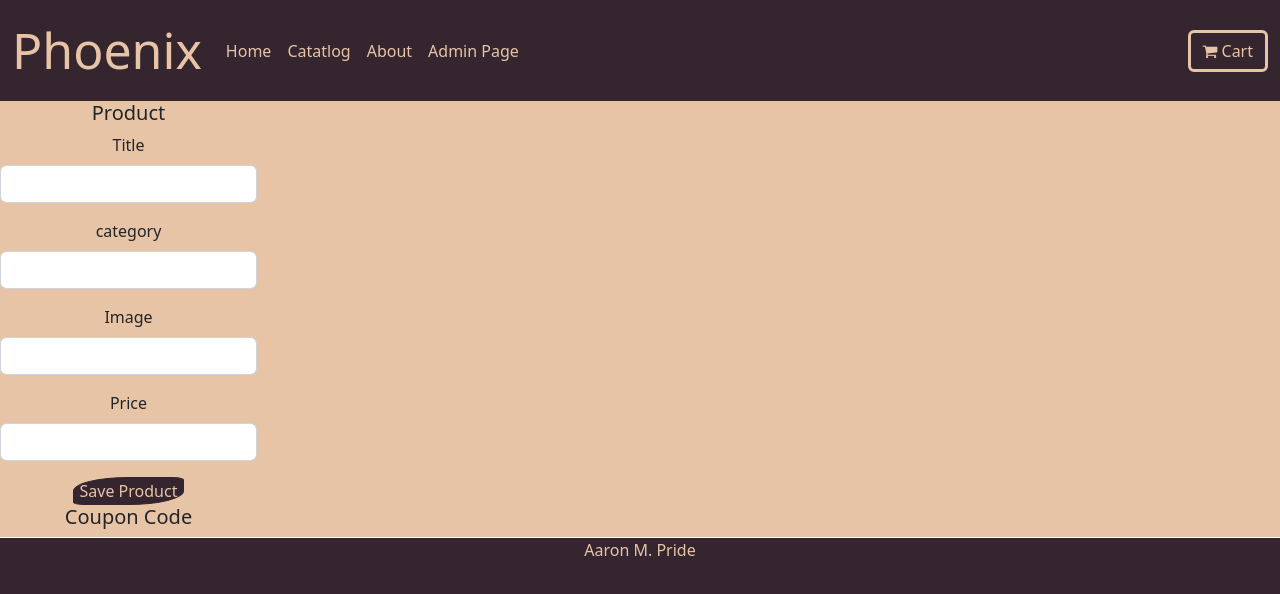
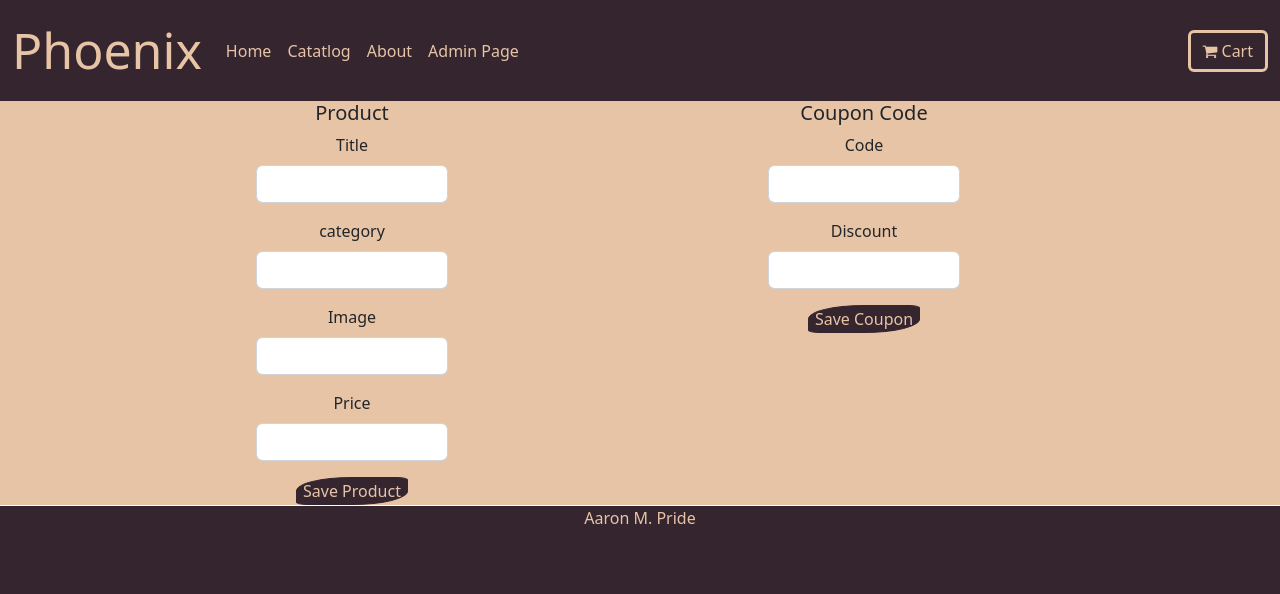
Before and after one commit to aparriodne/reactstore-107, a React (Create React App) app: page /admin in a window 1280 px wide. Shown: the top 594 px of the page. Built offline with nearby package versions, Linux system fonts and the light colour scheme.

Commit message:
add cart function

```diff
--- a/src/App.js
+++ b/src/App.js
@@ -6,6 +6,8 @@ import Home from "./pages/home";
 import About from './pages/about';
 import Cart from './pages/cart';
 import Admin from './pages/admin';
+
+import GlobalProvider from './state/globalProvider';
 
 import 'font-awesome/css/font-awesome.min.css';
 import "bootstrap/dist/css/bootstrap.min.css";
@@ -16,6 +18,7 @@ import {BrowserRouter, Routes, Route} from 'react-router-dom';
 function App() {
   return (
     <div className="App">
+      <GlobalProvider>
         <BrowserRouter>
           <Navbar>
           </Navbar>
@@ -30,6 +33,7 @@ function App() {
 
           <Footer></Footer>
         </BrowserRouter>
+      </GlobalProvider>
     </div>
   );
 }
--- a/src/components/product.jsx
+++ b/src/components/product.jsx
@@ -1,13 +1,15 @@
 import "./product.css";
 import QuantityPicker from "./quantitypicker";
-import { useEffect,useState } from "react";
+import { useEffect,useState,useContext } from "react";
+import globalContext from "../state/globalContext";
 
 function Product(props){
 
     const [quantity,setQuantity] = useState(1);
+    const addToCart = useContext(globalContext).addToCart;
 
     useEffect(function(){
-        console.log("hey!")
+        console.log("diffrent product!")
     },[]);
 
     function onQuantityChanged(qty){
@@ -20,9 +22,20 @@ function Product(props){
         return total.toFixed(2);
     }
 
-        function handleAddClick(){
-            return console.log('hello')
+    function handleAddClick(){
+            console.log('adding to cart')
+
+            let prodForCart = {...props.data};
+            prodForCart.quantity = quantity;
+            console.log(prodForCart);
+
+            addToCart(prodForCart);
+
+
     }
+
+
+
 
     return(
         <div className="product">
--- a/src/pages/admin.css
+++ b/src/pages/admin.css
@@ -1,14 +1,14 @@
-.admin{
+.ad-main{
     background-color: #e8c4a6;
     display: flex;
+    flex-direction: row;
 }
 
-.prod{
-    flex: 2
-
+main #prod{
+    margin-left: 20%;
+    margin-right: 25%;
 }
-
-.coup{
-    flex: 2
-
+main #coup{
+    margin-right: 20%;
+    margin-right: 25%;
 }
--- a/src/pages/admin.jsx
+++ b/src/pages/admin.jsx
@@ -3,21 +3,39 @@ import {useState} from 'react'
 
 function Admin(){
     const [product, setProduct] = useState({});
+    const [coupon, setCoupon] = useState({});
 
 function handleTextChange(e){
     const value = e.target.value;
     const name = e.target.name;
 
+
     let copy = {...product};
     copy[name] = value;
     setProduct(copy);
 }
+
+function handleCouponTextChange(e){
+    const value = e.target.value;
+    const name = e.target.name;
+
+    let copy = {...coupon};
+    copy[name] = value;
+    setCoupon(copy);
+
+}
+
 function saveProduct(){
     console.log(product);
 }
 
+function saveCoupon(){
+    console.log(coupon);
+}
+
+
   return <div className="admin">
-        <main>
+        <main className='ad-main'>
             <section id='prod'>
                 <h5>Product</h5>
 
@@ -47,6 +65,20 @@ function saveProduct(){
 
             <section id='coup'>
                 <h5>Coupon Code</h5>
+
+                <form>
+                    <div className="mb-3">
+                        <label  className='form-label'>Code</label>
+                        <input name='code' onChange={handleCouponTextChange} type='text' className='form-control'/>
+                    </div>
+                    <div className="mb-3">
+                        <label  className='form-label'>Discount</label>
+                        <input name='discount' onChange={handleCouponTextChange} type='text' className='form-control'/>
+                    </div>
+                    <div>
+                    <button type='button' onClick={saveCoupon} >Save Coupon</button>
+                    </div>
+                </form>
             </section>
 
         </main>
--- /dev/null
+++ b/src/state/globalContext.js
@@ -0,0 +1,13 @@
+import { createContext } from "react";
+
+const globalContext = createContext({
+
+
+    cart: [],
+    user: {},
+
+    addToCart: () => {},
+    removeFromCart: () => {}
+});
+
+export default globalContext;
--- /dev/null
+++ b/src/state/globalProvider.jsx
@@ -0,0 +1,33 @@
+import { Provider } from "react";
+import GlobalContext from "./globalContext";
+import { useState } from "react";
+
+function GlobalProvider(props){
+    const [cart, setCart] = useState([]);
+    const [user, setUser] = useState({name: 'Aaron', id:343344});
+
+    function addToCart(prod){
+        console.log('global cart');
+
+        let copy = [...cart];
+        copy.push(prod);
+        setCart(copy);
+
+        console.log(copy);
+    }
+
+    function removeFromCart(){
+        console.log('global cart remove');
+    }
+
+    return<GlobalContext.Provider value={{
+        cart: cart,
+        user: user,
+        addToCart: addToCart,
+        removeFromCart: removeFromCart
+    }}>{props.children}</GlobalContext.Provider>;
+
+
+}
+
+export default GlobalProvider;
```
Lines whose indentation alone changed are shown as unchanged.
